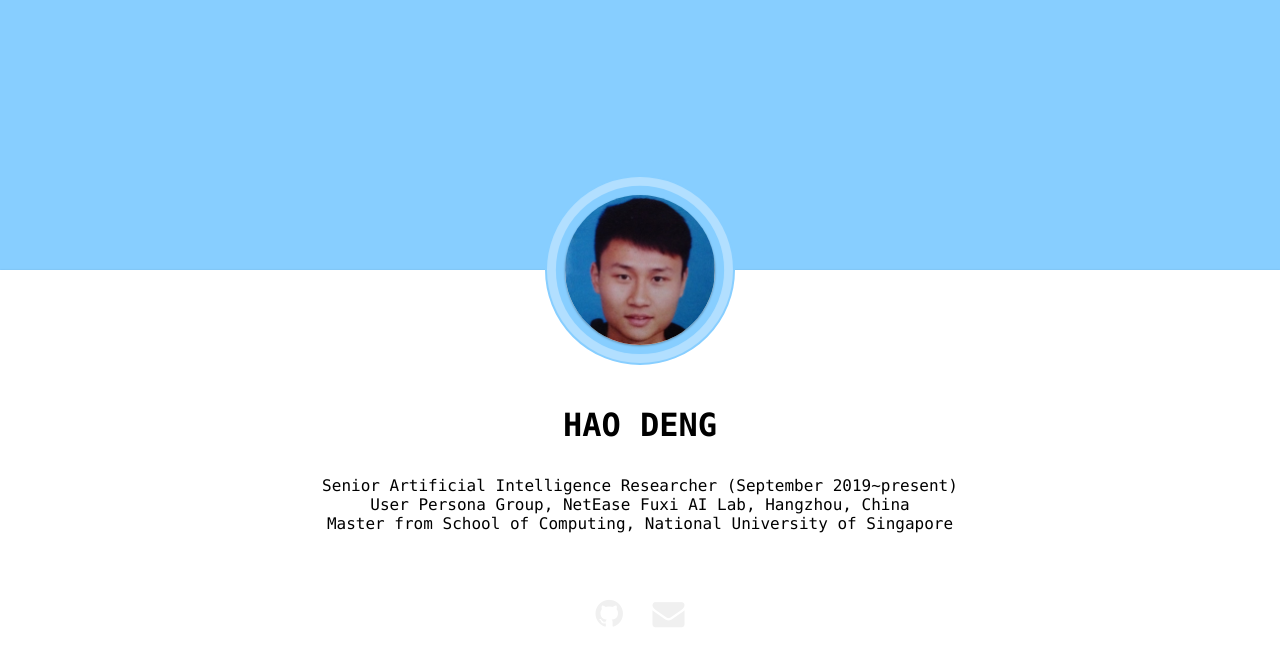
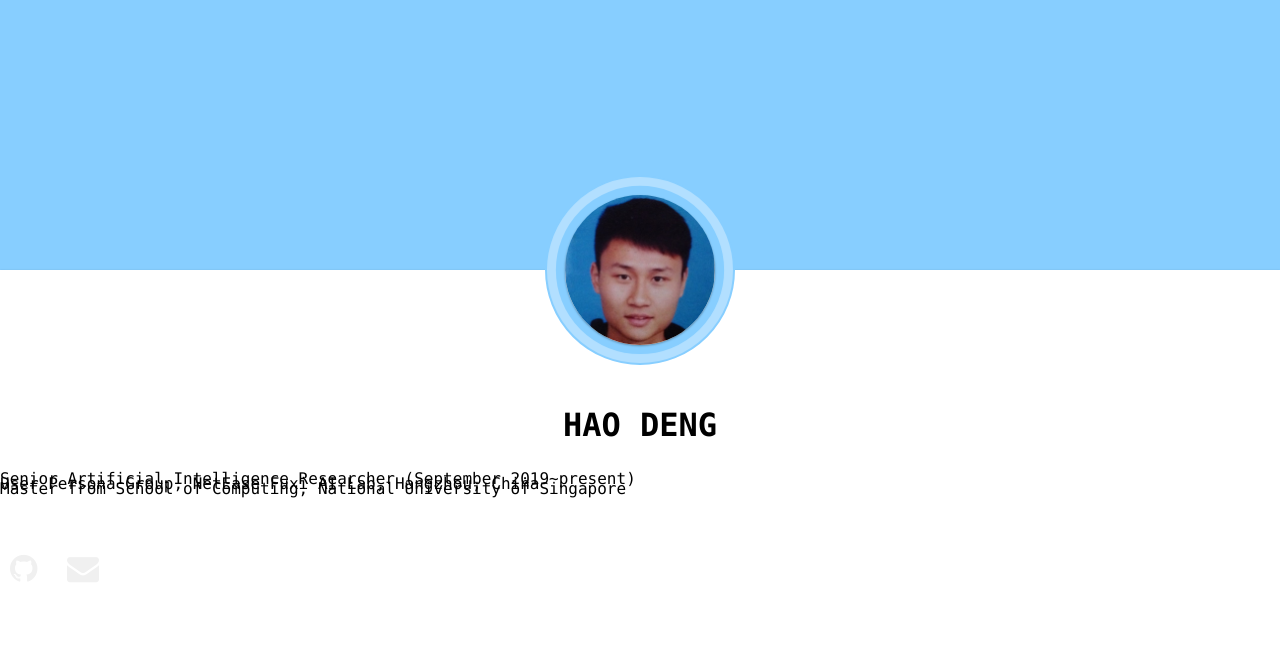
Before and after one commit to Wwwwei/Wwwwei.github.io, a Jekyll site: the page built from index.md, in a window 1280 px wide. Shown: the top 666 px of the page. Built offline with Jekyll 4.4.1, drawn with Linux system fonts in a browser that asks for light colours.

Commit message:
*) layout main page align

```diff
--- a/_sass/_index.scss
+++ b/_sass/_index.scss
@@ -88,6 +88,8 @@ a {
 .index-content p {
   font-size: 1em;
   padding-top: 10px;
+  line-height: 5px;
+  text-align: left;
 }
 
 .index-contact {
@@ -125,6 +127,7 @@ a {
 
   .index-content p {
     font-size: 0.9em;
+    text-align: left;
   }
 
   .index-contact span a {
```
